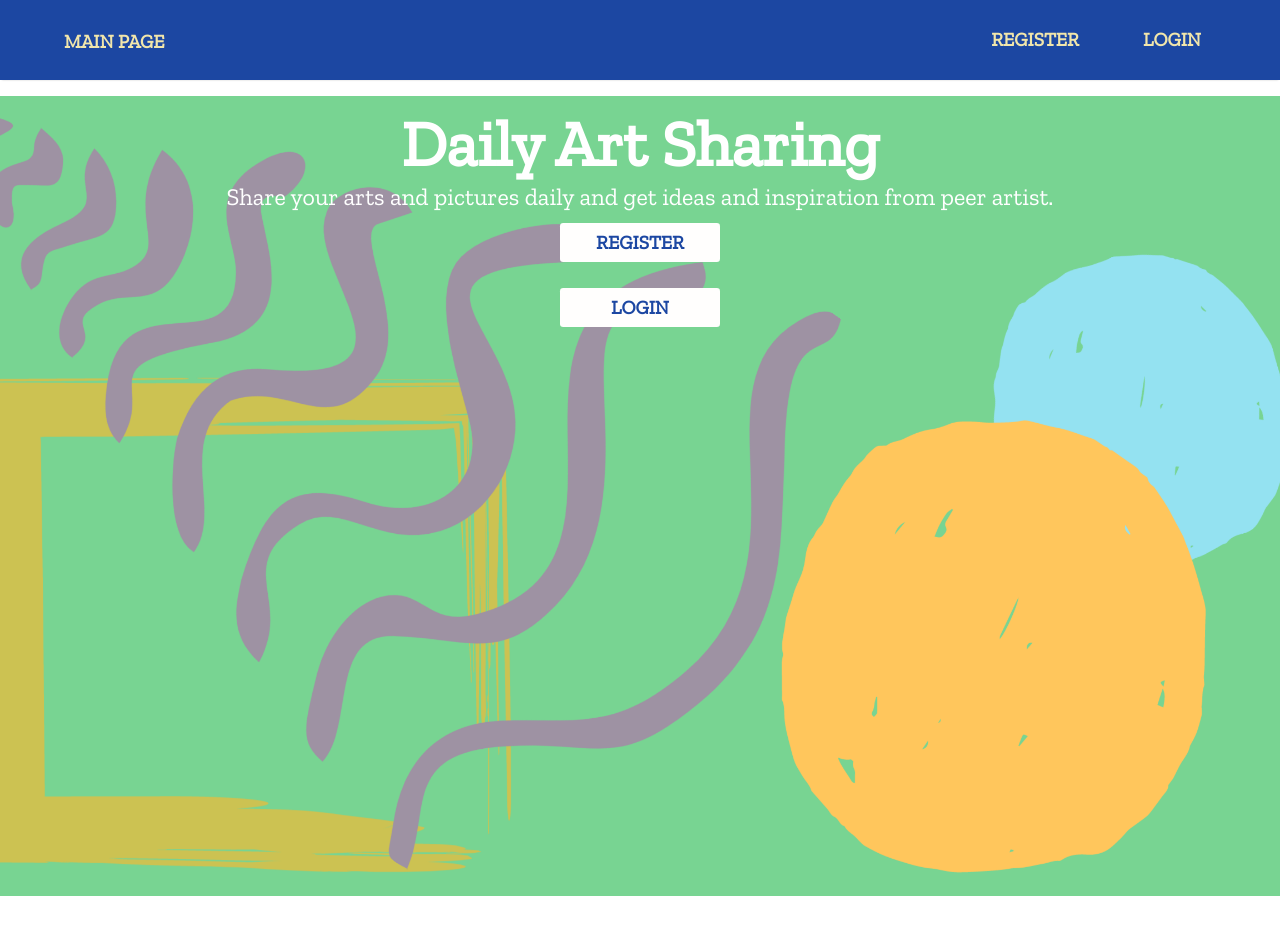
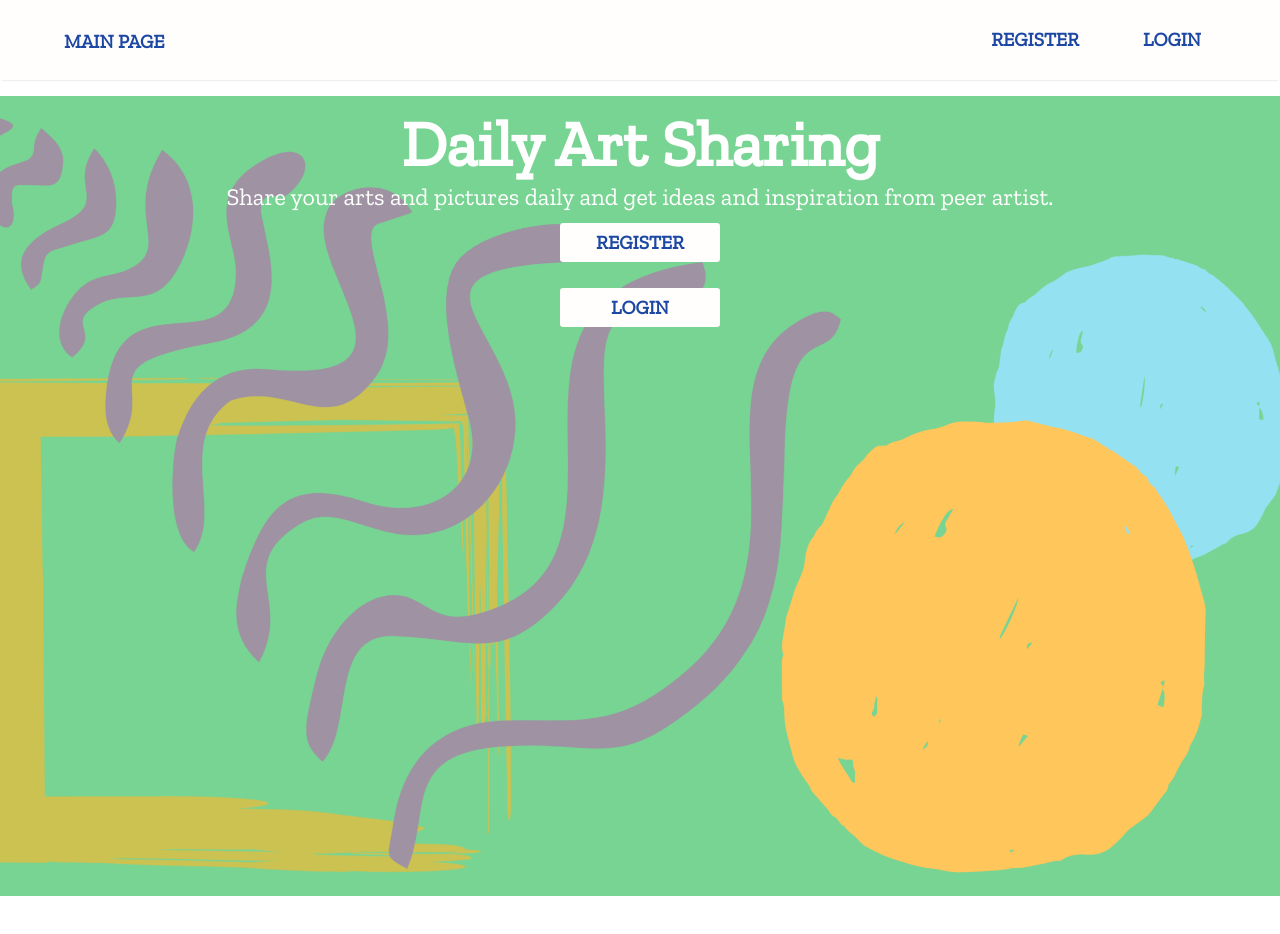
Before and after one commit to makiyo-ronkko/fullstack-app, a React (Create React App) app in the folder client/: page / in a window 1280 px wide. Shown: the top 934 px of the page. Built offline with nearby package versions, Linux system fonts and the light colour scheme.

Commit message:
Update colors

```diff
--- a/client/src/components/layout/Navbar/Navbar.css
+++ b/client/src/components/layout/Navbar/Navbar.css
@@ -11,14 +11,14 @@
   display: flex;
   justify-content: space-between;
   align-items: center;
-  background: var(--primary-color);
+  background: var(--light-color);
   padding: 0.7rem 2rem;
   position: fixed;
   z-index: 9999;
   width: 100%;
   height: 10%;
   top: 0;
-  border-bottom: solid 1px var(--primary-color);
+  border-bottom: solid 1px var(--light-color);
   box-shadow: 0 2px 2px -2px rgba(0, 0, 0, 0.2);
 }
 
@@ -31,7 +31,7 @@
 }
 
 .Navbar a {
-  color: var(--support-color);
+  color: var(--primary-color);
   text-decoration: none;
   text-transform: uppercase;
   font-size: 1.2rem;
@@ -41,5 +41,5 @@
 }
 
 .Navbar a:hover {
-  color: var(--light-color);
+  color: var(--gray-color);
 }
```
